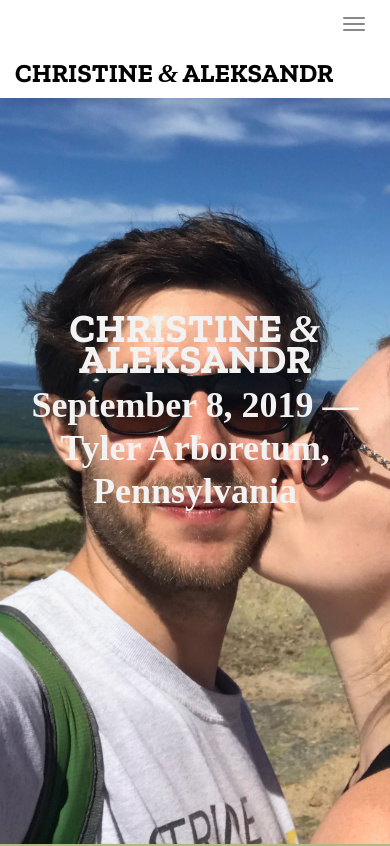
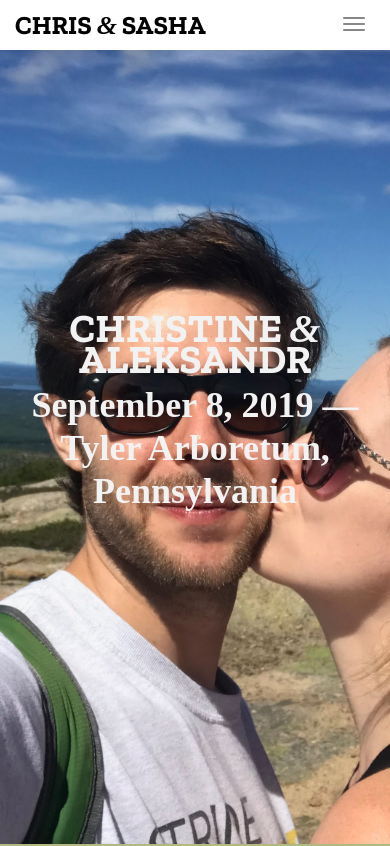
Before and after one commit to ChrisAndSasha/ChrisAndSasha.github.io, a website: page index.html in a window 390 px wide. Shown: the top 846 px of the page. Drawn offline with nearby package versions, Linux system fonts and the light colour scheme; a web font is replaced by a local one.

Commit message:
Changed header to Chris & Sasha so properly renders on mobile.

```diff
--- a/index.html
+++ b/index.html
@@ -3,7 +3,7 @@
   <head>
     <meta charset="utf-8">
     <meta name="viewport" content="width=device-width, initial-scale=1">
-    <title>Christine and Aleksandr Wedding</title>
+    <title>Christine & Aleksandr Wedding</title>
     <meta name="description" content="Join us for our wedding on September 8, 2019">
 
     <link href="https://fonts.googleapis.com/css?family=Alice|Zilla+Slab:400,700" rel="stylesheet">
@@ -28,7 +28,7 @@
             <span class="icon-bar"></span>
             <span class="icon-bar"></span>
           </button>
-          <a class="navbar-brand" href="index.html" title="uiCookies:Wedding">Christine  <em>&amp;</em> Aleksandr</a>
+          <a class="navbar-brand" href="index.html" title="uiCookies:Wedding">Chris  <em>&amp;</em>  Sasha</a>
         </div>
 
         <div id="navbar-collapse" class="navbar-collapse collapse">
```
